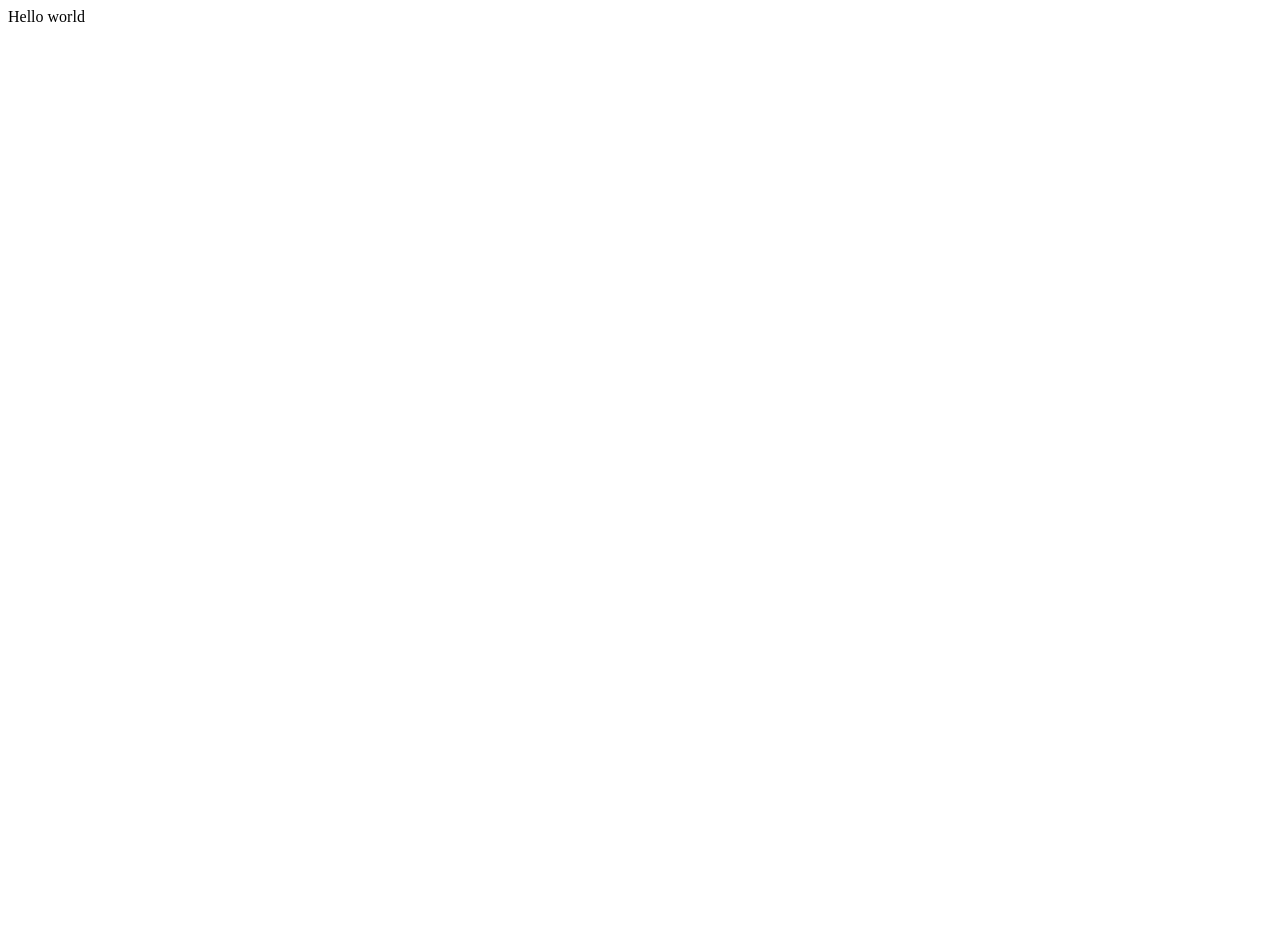
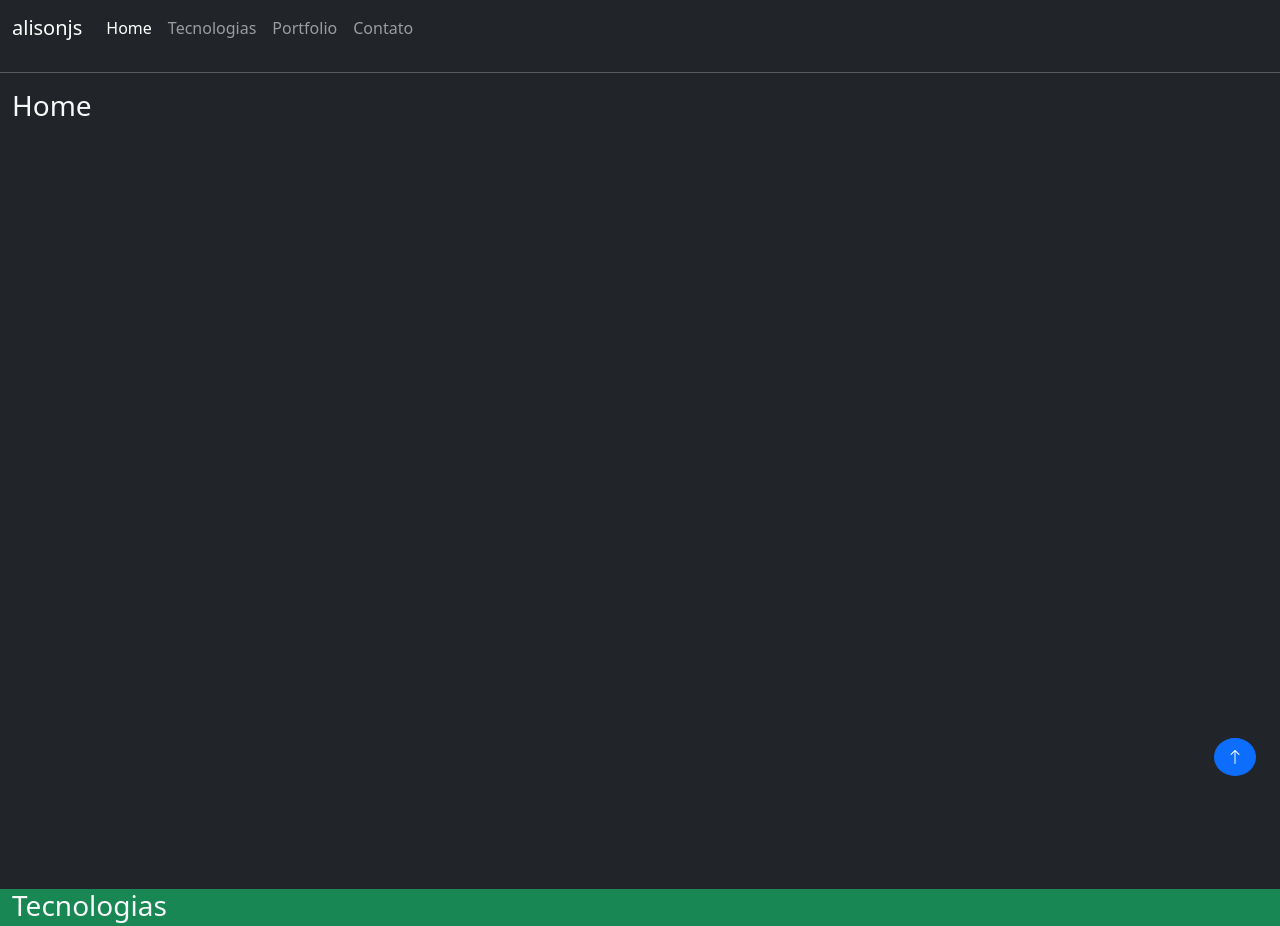
Before and after one commit to alisonjs/alisonjs.github.io, a plain HTML site: page index.html in a window 1280 px wide. Shown: the top 926 px of the page. Before the commit the page ends 800 px from the top, so only its background shows below. Drawn offline with nearby package versions, Linux system fonts and the light colour scheme.

Commit message:
Estrutura básica com bootstrap

```diff
--- a/index.html
+++ b/index.html
@@ -1 +1,61 @@
-Hello world
+<!DOCTYPE html>
+<html lang="en">
+
+<head>
+  <meta charset="UTF-8">
+  <meta http-equiv="X-UA-Compatible" content="IE=edge">
+  <meta name="viewport" content="width=device-width, initial-scale=1.0">
+  <link href="https://cdn.jsdelivr.net/npm/bootstrap@5.0.0-beta2/dist/css/bootstrap.min.css" rel="stylesheet" integrity="sha384-BmbxuPwQa2lc/FVzBcNJ7UAyJxM6wuqIj61tLrc4wSX0szH/Ev+nYRRuWlolflfl" crossorigin="anonymous">
+  <link rel="stylesheet" href="https://cdn.jsdelivr.net/npm/bootstrap-icons@1.4.0/font/bootstrap-icons.css">
+  <title>Document</title>
+</head>
+
+<body class="bg-dark text-light">
+  <nav class="navbar navbar-expand-lg navbar-dark bg-dark">
+    <div class="container-fluid">
+      <a class="navbar-brand" href="#">alisonjs</a>
+      <button class="navbar-toggler" type="button" data-bs-toggle="collapse" data-bs-target="#navbarNavAltMarkup" aria-controls="navbarNavAltMarkup" aria-expanded="false" aria-label="Toggle navigation">
+        <span class="navbar-toggler-icon"></span>
+      </button>
+      <div class="collapse navbar-collapse" id="navbarNavAltMarkup">
+        <div class="navbar-nav">
+          <a class="nav-link active" aria-current="page" href="#home">Home</a>
+          <a class="nav-link" href="#tec">Tecnologias</a>
+          <a class="nav-link" href="#portfolio">Portfolio</a>
+          <a class="nav-link" href="#contact" tabindex="-1">Contato</a>
+        </div>
+      </div>
+    </div>
+  </nav>
+  <hr>
+  <div class="container-fluid">
+    <div class="fixed-bottom">
+      <div class="d-flex flex-row-reverse">
+        <a href="#" class="mb-4 mx-4 rounded-circle btn btn-primary" role="button"><i class="bi bi-arrow-up"></i></a>
+      </div>
+    </div>
+    <div id="home" class="row vh-100 bg-dark">
+      <div class="container">
+        <h3>Home</h3>
+      </div>
+    </div>
+    <div id="tec" class="row vh-100 bg-success">
+      <div class="container">
+        <h3>Tecnologias</h3>
+      </div>
+    </div>
+    <div id="portfolio" class="row vh-100 bg-danger">
+      <div class="container">
+        <h3>Portfolio</h3>
+      </div>
+    </div>
+    <div id="contact" class="row vh-100 bg-warning">
+      <div class="container">
+        <h3>Contato</h3>
+      </div>
+    </div>
+  <script src="https://cdn.jsdelivr.net/npm/@popperjs/core@2.6.0/dist/umd/popper.min.js" integrity="sha384-KsvD1yqQ1/1+IA7gi3P0tyJcT3vR+NdBTt13hSJ2lnve8agRGXTTyNaBYmCR/Nwi" crossorigin="anonymous"></script>
+  <script src="https://cdn.jsdelivr.net/npm/bootstrap@5.0.0-beta2/dist/js/bootstrap.min.js" integrity="sha384-nsg8ua9HAw1y0W1btsyWgBklPnCUAFLuTMS2G72MMONqmOymq585AcH49TLBQObG" crossorigin="anonymous"></script>
+</body>
+
+</html>
```
